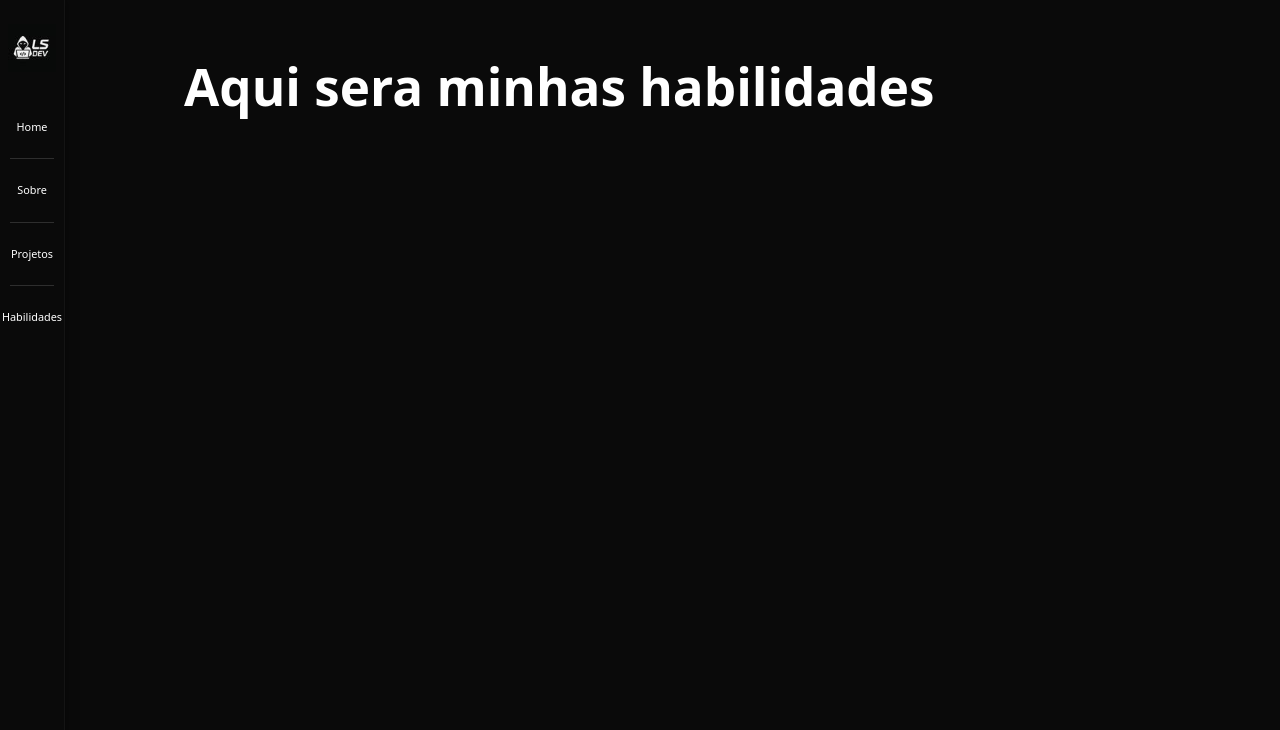
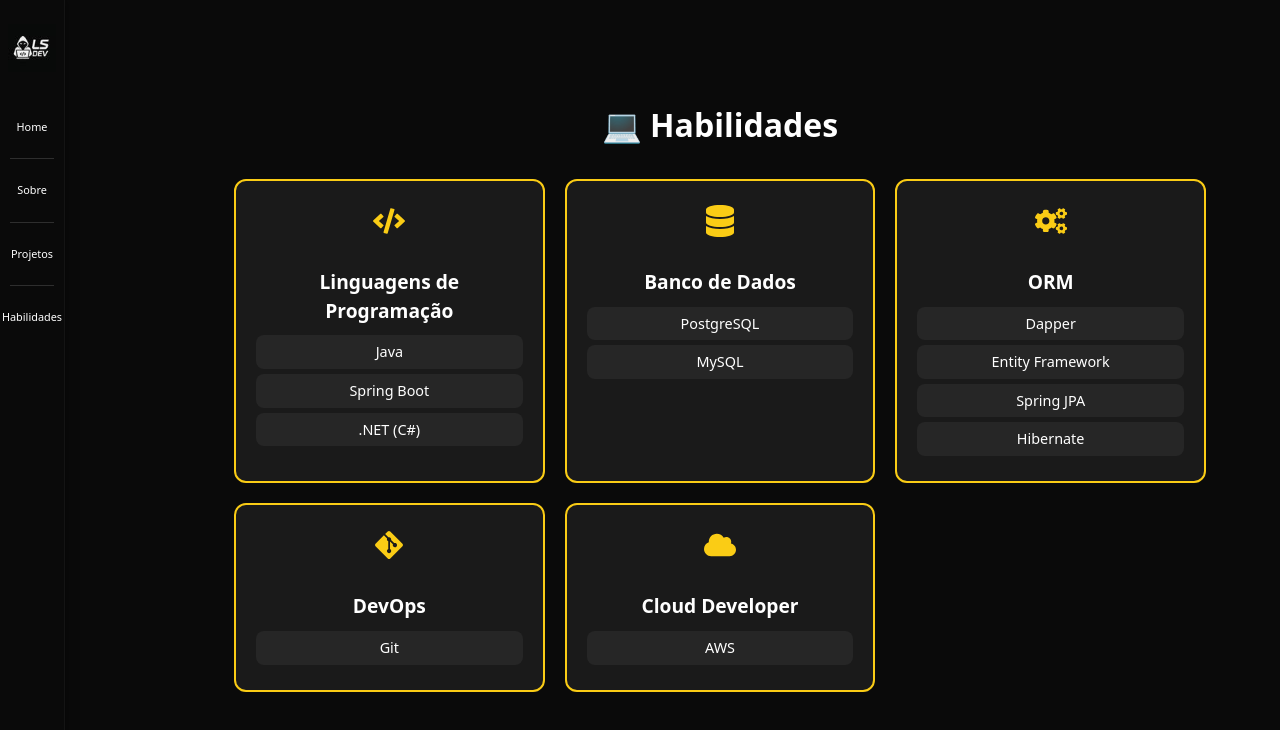
Before and after one commit to Lucca-shizuru/Portfolio, a React (Vite) app: page /habilidades in a window 1280 px wide. Shown: the top 730 px of the page. Built offline with nearby package versions, Linux system fonts and the light colour scheme.

Commit message:
Feature/ Criacao da aba de habilidades

```diff
--- a/src/Pages/Skills.jsx
+++ b/src/Pages/Skills.jsx
@@ -1,11 +1,95 @@
+import { FaCode, FaCogs, FaDatabase, FaGitAlt, FaCloud } from "react-icons/fa";
 
-function Skills () {
+const skills = [
+    {
+        title: "Linguagens de Programação",
+        icon: <FaCode />,
+        skills: ["Java", "Spring Boot", ".NET (C#)"],
+        color: "#facc15"
+    },
+    {
+        title: "Banco de Dados",
+        icon: <FaDatabase />,
+        skills: ["PostgreSQL", "MySQL"],
+        color: "#facc15"
+    },
+    {
+        title: "ORM",
+        icon: <FaCogs />,
+        skills: ["Dapper", "Entity Framework", "Spring JPA", "Hibernate"],
+        color: "#facc15"
+    },
+    {
+        title: "DevOps",
+        icon: <FaGitAlt />,
+        skills: ["Git"],
+        color: "#facc15"
+    },
+    {
+        title: "Cloud Developer",
+        icon: <FaCloud />,
+        skills: ["AWS"],
+        color: "#facc15"
+    }
+
+];
+
+export default function Skills() {
     return (
-        <div className="p-4">
-            <h1> Aqui sera minhas habilidades </h1>
+        <section style={{ padding: "50px", background: "#0a0a0a", color: "#fff" }}>
+            <h2 style={{
+                fontSize: "2rem",
+                marginBottom: "30px",
+                textAlign: "center",
+            }}>
+                💻 Habilidades
+            </h2>
 
-        </div>
+            <div style={{
+                display: "grid",
+                gridTemplateColumns: "repeat(auto-fit, minmax(250px, 1fr))",
+                gap: "20px"
+            }}>
+                {skills.map((cat, index) => (
+                    <div key={index} style={{
+                        background: "#1a1a1a",
+                        padding: "20px",
+                        borderRadius: "12px",
+                        textAlign: "center",
+                        transition: "0.3s",
+                        border: `2px solid ${cat.color}`
+                    }}
+                         onMouseEnter={e => e.currentTarget.style.transform = "scale(1.05)"}
+                         onMouseLeave={e => e.currentTarget.style.transform = "scale(1)"}
+                    >
+                        <div style={{
+                            fontSize: "2rem",
+                            marginBottom: "10px",
+                            color: cat.color
+                        }}>
+                            {cat.icon}
+                        </div>
+                        <h3 style={{ marginBottom: "10px", fontSize: "1.2rem" }}>{cat.title}</h3>
+                        <ul style={{
+                            listStyle: "none",
+                            padding: 0,
+                            margin: 0
+                        }}>
+                            {cat.skills.map((skill, idx) => (
+                                <li key={idx} style={{
+                                    background: "#262626",
+                                    margin: "5px 0",
+                                    padding: "6px 10px",
+                                    borderRadius: "8px",
+                                    fontSize: "0.9rem"
+                                }}>
+                                    {skill}
+                                </li>
+                            ))}
+                        </ul>
+                    </div>
+                ))}
+            </div>
+        </section>
     );
 }
-
-export default Skills;
```
